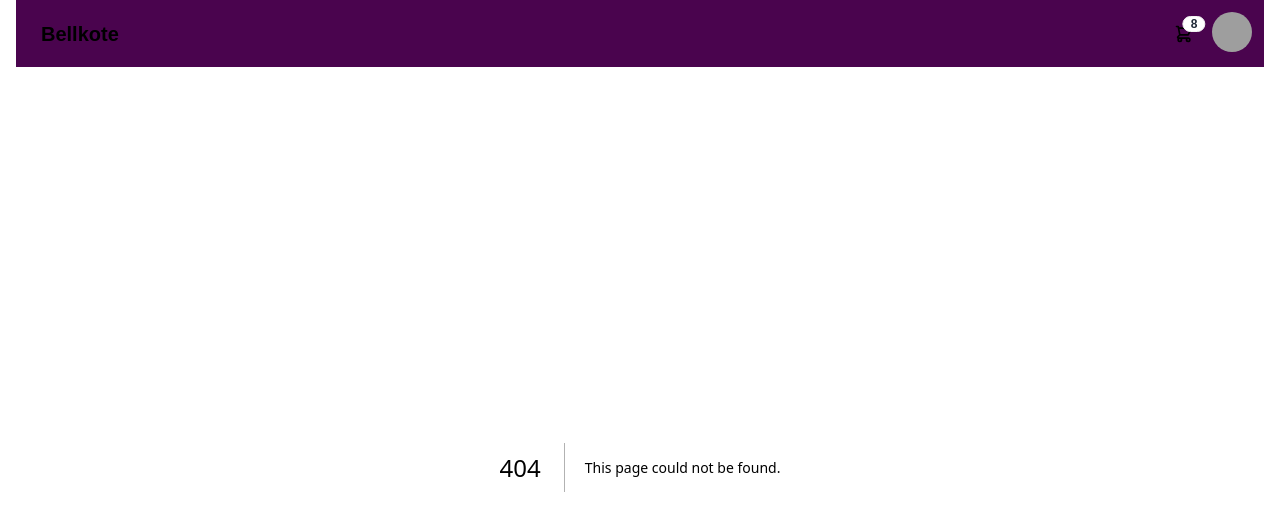
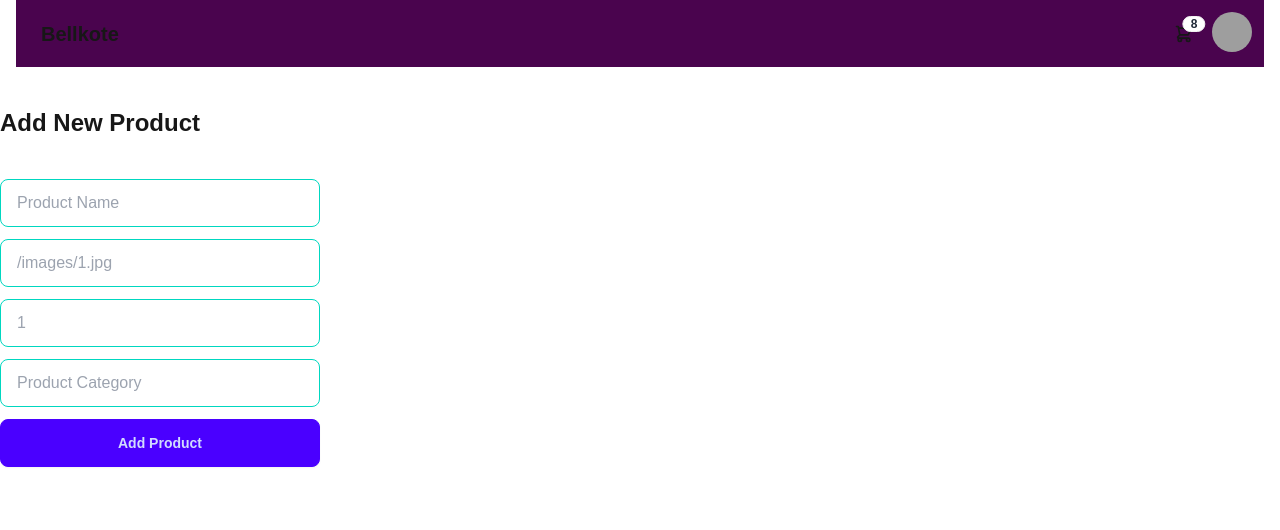
Before and after one commit to Nabilfadilah/nextjs_crud1, a Next.js app: page /addProduct in a window 1280 px wide. Before the commit this address had no page. Shown: the top 530 px of the page. Built offline with nearby package versions, Linux system fonts and the light colour scheme; grey boxes are pictures that could not be loaded.

Commit message:
Membuat page add product

```diff
--- /dev/null
+++ b/src/app/addProduct/page.jsx
@@ -0,0 +1,87 @@
+"use client";
+
+import {useRouter} from "next/navigation";
+import React, {useState} from "react";
+
+const page = () => {
+  const [name, setName] = useState("");
+  const [image, setImage] = useState("");
+  const [price, setPrice] = useState("");
+  const [category, setCategory] = useState("");
+
+  const router = useRouter();
+
+  const handleSubmit = async (e) => {
+    e.preventDefault();
+
+    if (!name || !image) {
+      alert("Name and image are required.");
+      return;
+    }
+
+    try {
+      const res = await fetch("http://localhost:3000/api/products", {
+        method: "POST",
+        headers: {
+          "Content-type": "application/json",
+        },
+        body: JSON.stringify({name, image, price, category}),
+      });
+
+      if (res.ok) {
+        router.push("/products");
+      } else {
+        throw new Error("Failed to create a Product");
+      }
+    } catch (error) {
+      console.log(error);
+    }
+  };
+
+  return (
+    <>
+      <div className="flex justify-between items-center">
+        <h1 className="font-bold py-10 text-2xl">Add New Product</h1>
+      </div>
+      <form onSubmit={handleSubmit} className="flex flex-col gap-3">
+        <input
+          onChange={(e) => setName(e.target.value)}
+          value={name}
+          className="input input-bordered input-accent w-full max-w-xs"
+          type="text"
+          placeholder="Product Name"
+        />
+
+        <input
+          onChange={(e) => setImage(e.target.value)}
+          value={image}
+          className="input input-bordered input-accent w-full max-w-xs"
+          type="text"
+          placeholder="/images/1.jpg"
+          defaultValue="/images/1.jpg"
+        />
+        <input
+          onChange={(e) => setPrice(e.target.value)}
+          value={price}
+          className="input input-bordered input-accent w-full max-w-xs"
+          type="number"
+          placeholder="1"
+          defaultValue="1"
+        />
+        <input
+          onChange={(e) => setCategory(e.target.value)}
+          value={category}
+          className="input input-bordered input-accent w-full max-w-xs"
+          type="text"
+          placeholder="Product Category"
+        />
+
+        <button type="submit" className="btn btn-primary w-full max-w-xs">
+          Add Product
+        </button>
+      </form>
+    </>
+  );
+};
+
+export default page;
```
